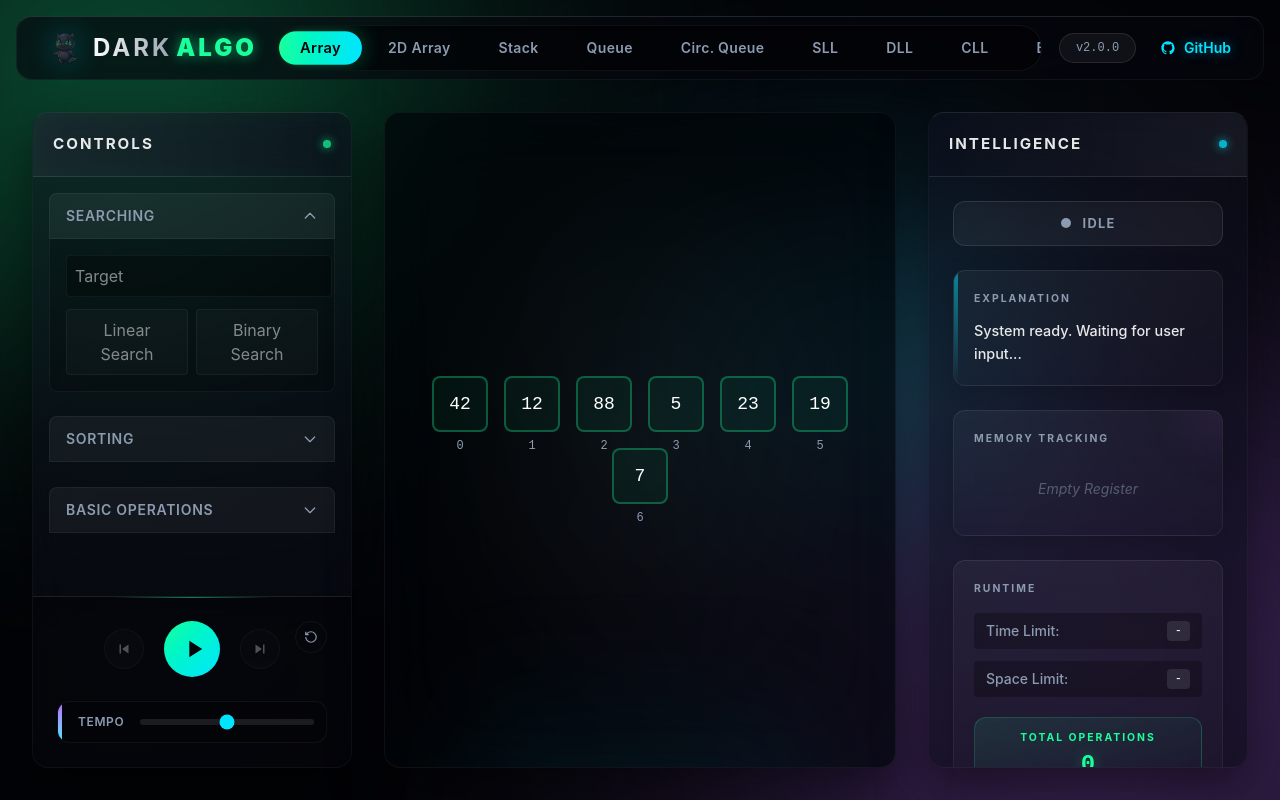
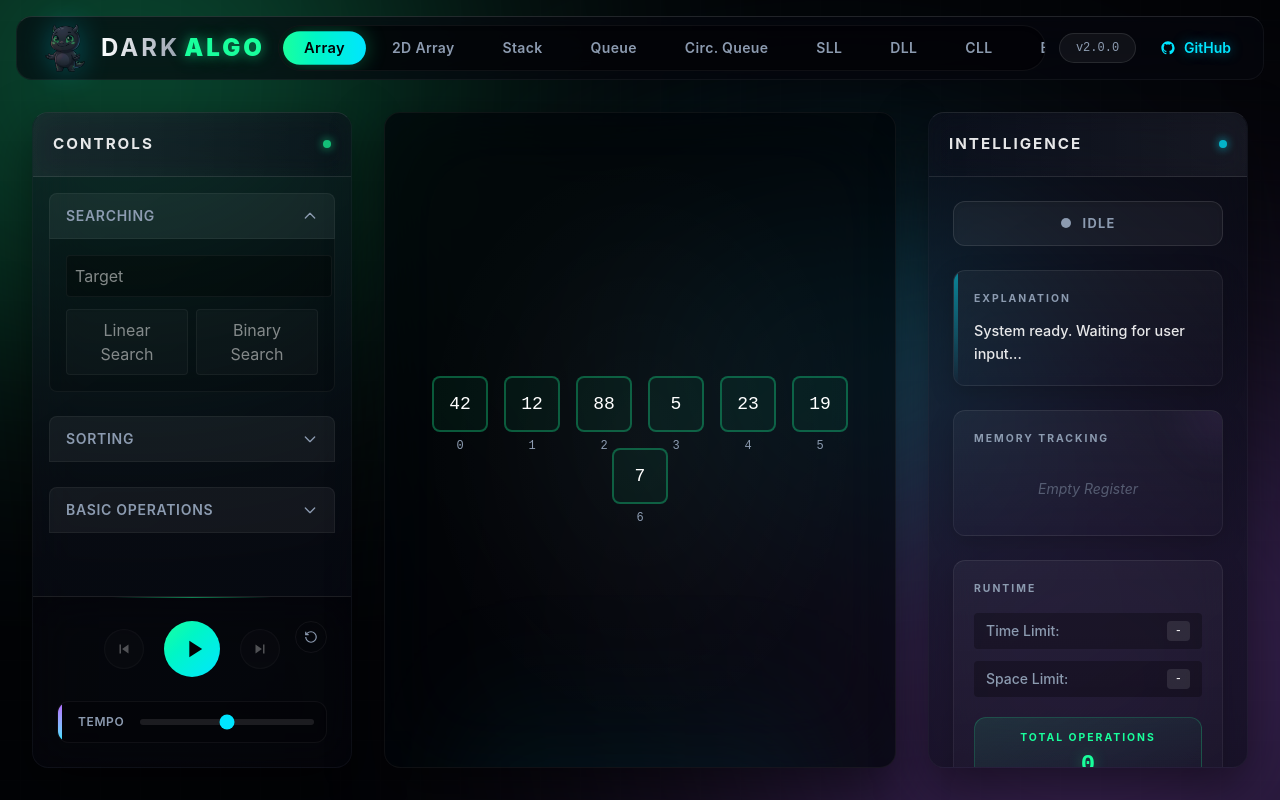
Before and after one commit to Subhajit-das21/Dark-Algo, a React (Vite) app: page / in a window 1280 px wide. Built offline with nearby package versions, Linux system fonts and the light colour scheme.

Commit message:
Update readme and added logo

```diff
--- a/src/components/Navbar.jsx
+++ b/src/components/Navbar.jsx
@@ -22,7 +22,7 @@ export default function Navbar() {
     return (
         <header className="flex justify-between items-center px-8 mx-4 mt-4 h-[64px] rounded-2xl glass-strong z-50">
             <div className="text-2xl font-bold tracking-[3px] flex items-center gap-3">
-                <img src={logo} alt="DarkAlgo Logo" className="w-8 h-8 object-contain drop-shadow-[0_0_15px_rgba(0,229,255,0.6)] animate-pulse-slow" />
+                <img src={logo} alt="DarkAlgo Logo" className="w-12 h-12 -ml-2 object-contain drop-shadow-[0_0_15px_rgba(0,229,255,0.6)] animate-pulse-slow" />
                 <div className="flex items-center">
                     <span className="text-transparent bg-clip-text bg-gradient-to-r from-white to-gray-400">DARK</span>
                     <span className="neon-text font-black ml-1">ALGO</span>
```
Also changed, not shown: 1 other file (tests, documents, lock files or other folders).
